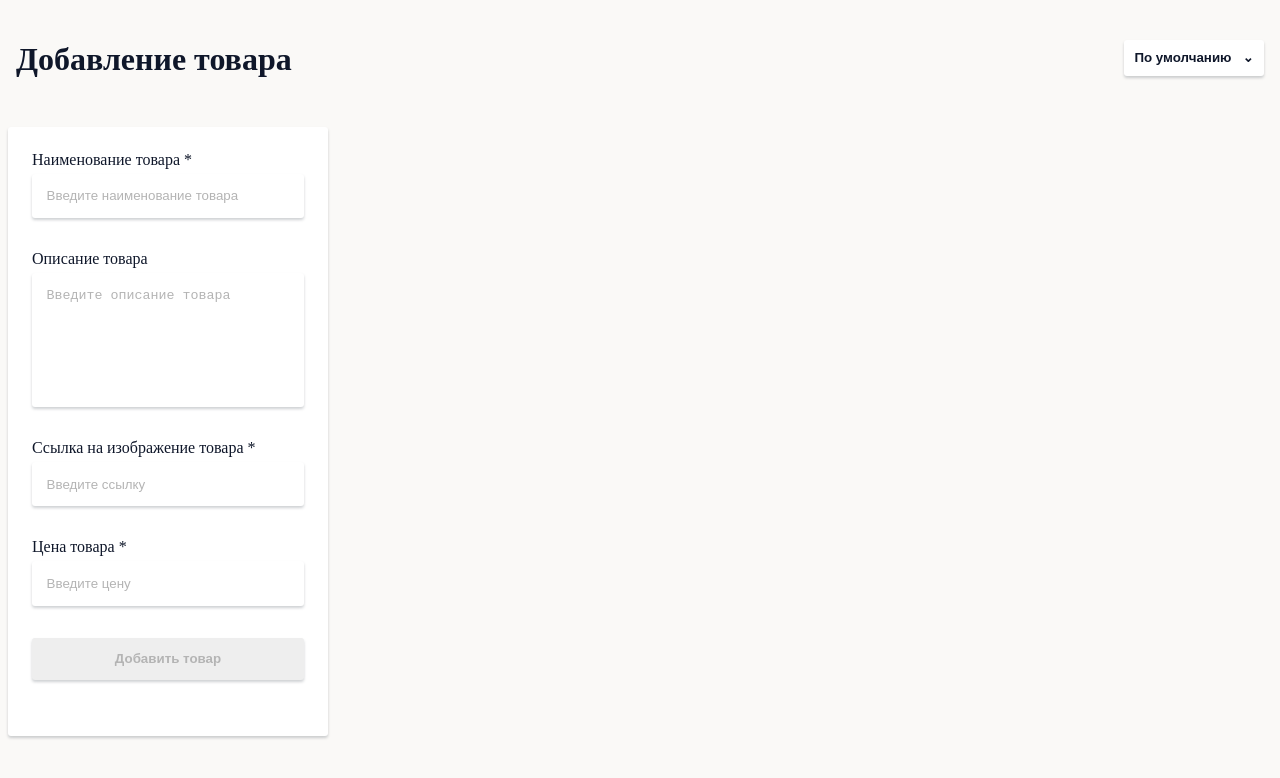
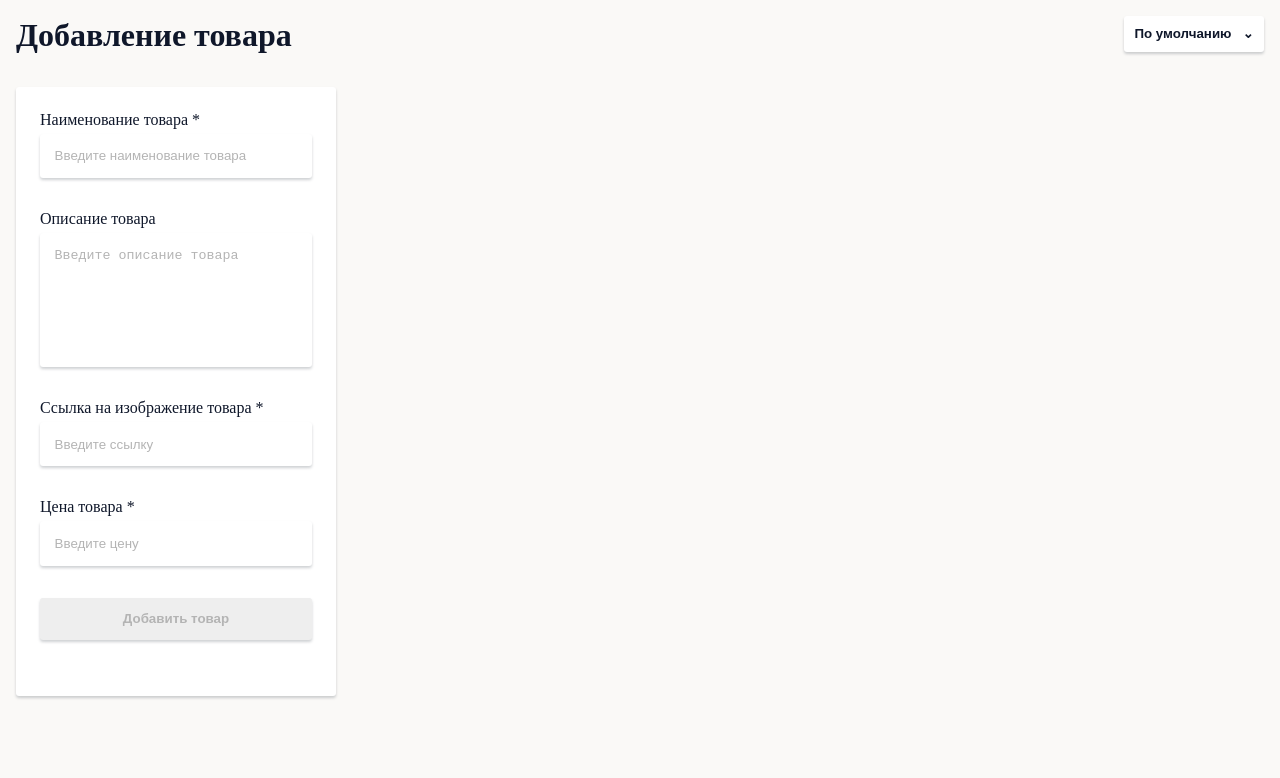
Before and after one commit to mod7ex/frontent-test, a Vue app: page / in a window 1280 px wide. Shown: the top 778 px of the page. Built offline with nearby package versions, Linux system fonts and the light colour scheme.

Commit message:
used grid rather than flex

```diff
--- a/src/App.vue
+++ b/src/App.vue
@@ -65,6 +65,6 @@
       max-width: $screen-width;
       margin-left: auto !important;
       margin-right: auto !important;
-      padding-top: $base-margin * 2;
+      padding: $base-padding * 2;
 }
 </style>
--- a/src/components/AddProductForm.vue
+++ b/src/components/AddProductForm.vue
@@ -175,7 +175,6 @@
       top: 20px;
       @include theme-shape();
       background-color: white;
-      margin: $base-margin * 0.5;
       padding: $base-padding * 3;
       width: $base-width;
 
--- a/src/components/Header.vue
+++ b/src/components/Header.vue
@@ -48,7 +48,6 @@
 #header {
       @include flex();
       margin-bottom: $base-margin * 2;
-      padding: $base-padding $base-padding * 2;
 
       #head-filter {
             position: relative;
--- a/src/components/Product.vue
+++ b/src/components/Product.vue
@@ -82,8 +82,7 @@
 
 .product {
       @include theme-shape();
-      margin: $base-margin * 0.5;
-      // flex: 1;
+      // margin: $base-margin * 0.5;
       width: $base-width !important;
       height: 423px !important;
       position: relative;
--- a/src/layouts/AddProductPage.vue
+++ b/src/layouts/AddProductPage.vue
@@ -25,8 +25,7 @@
       display: grid;
       grid-template-columns: 1fr 3fr;
       grid-template-rows: 1fr;
-      grid-column-gap: 0px;
-      grid-row-gap: 0px;
+      grid-column-gap: $base-margin;
 }
 
 @media only screen and (max-width: 1280px) {
--- a/src/layouts/ProductsListing.vue
+++ b/src/layouts/ProductsListing.vue
@@ -38,11 +38,18 @@
 }
 
 #productsListing {
-      @include flex(
-            $direction: row-reverse,
-            $justify: flex-start,
-            $align: flex-start,
-            $wrap: wrap
-      );
+      // @include flex(
+      //       $direction: row-reverse,
+      //       $justify: flex-start,
+      //       $align: flex-start,
+      //       $wrap: wrap
+      // );
+
+      display: grid;
+      grid-template-columns: repeat(3, 1fr);
+      grid-template-rows: 1fr;
+      grid-column-gap: $base-margin;
+      grid-row-gap: $base-margin;
+      grid-auto-flow: row dense;
 }
 </style>
```
